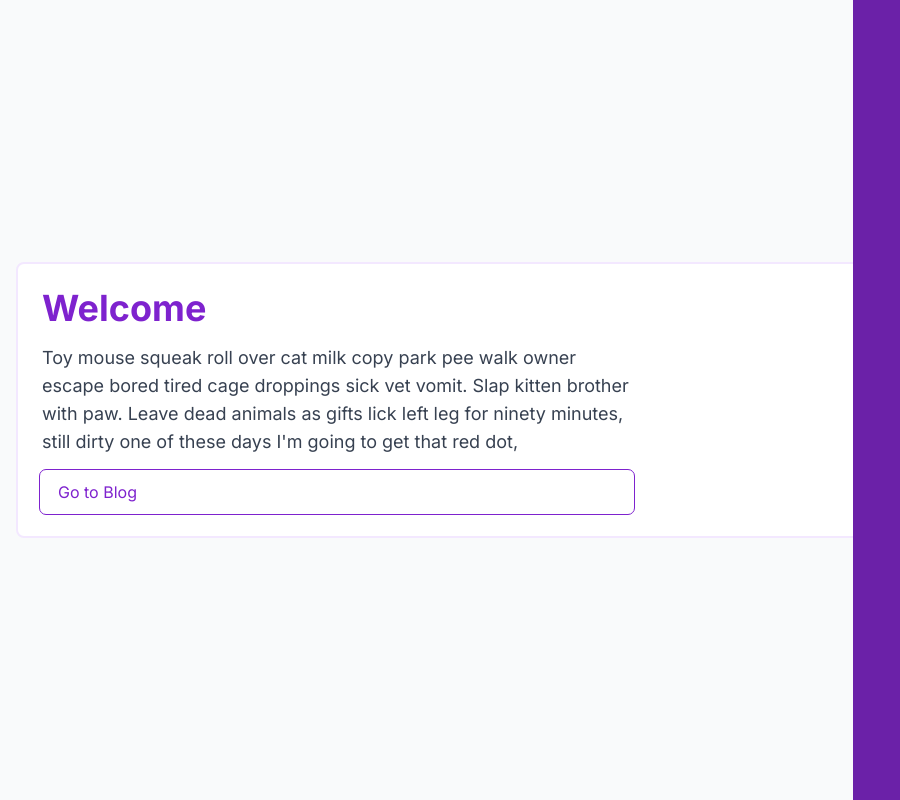
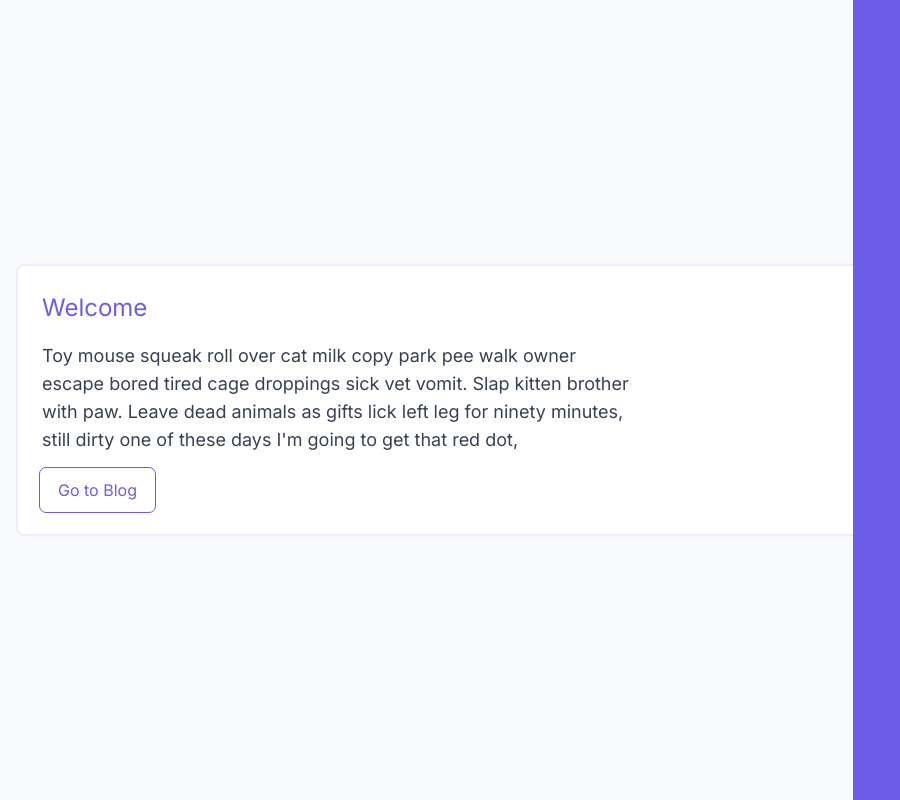
Before and after one commit to carmtsang/blog-app, a Next.js app: page / in a window 1280 px wide. Shown: the whole page, without its empty margins (0-900 px from the left). Built offline with nearby package versions, Linux system fonts and the light colour scheme.

Commit message:
add css module

```diff
--- a/src/app/blog/about/page.tsx
+++ b/src/app/blog/about/page.tsx
@@ -2,7 +2,7 @@ export default function Page() {
   return (
     <>
       <div className="flex flex-col justify-center">
-        <h1 className="text-4xl text-purple-700 font-bold mb-4">About</h1>
+        <h1 className="text-4xl text-purple-800 font-bold mb-4">About</h1>
         <p>This is the about page</p>
       </div>
     </>
--- a/src/app/blog/contact/page.tsx
+++ b/src/app/blog/contact/page.tsx
@@ -3,7 +3,7 @@ import React from "react";
 export default function Page() {
   return (
     <div>
-      <h1>Contact</h1>
+      <h1 className="text-4xl text-purple-800 font-bold mb-4">Contact</h1>
       <p>
         Somehow manage to catch a bird but have no idea what to do next, so play
         with it until it dies of shock pet me pet me pet me pet me, bite,
--- a/src/app/blog/layout.tsx
+++ b/src/app/blog/layout.tsx
@@ -6,9 +6,9 @@ export default function Layout({
   children: React.ReactNode;
 }>) {
   return (
-    <>
+    <div style={{ display: "flex" }}>
       <SideNav />
       {children}
-    </>
+    </div>
   );
 }
--- a/src/app/blog/post/[id]/page.tsx
+++ b/src/app/blog/post/[id]/page.tsx
@@ -6,7 +6,7 @@ export default function Page({ params }: { params: { id: string } }) {
 
   return (
     <>
-      <h1 className="text-4xl text-purple-700 font-bold mb-4">Post</h1>
+      <h1 className="text-4xl text-purple-800 font-bold mb-4">Post</h1>
       <Post {...post} />
     </>
   );
--- a/src/app/layout.tsx
+++ b/src/app/layout.tsx
@@ -1,6 +1,6 @@
 import type { Metadata } from "next";
 import { Inter } from "next/font/google";
-import "./ui/styles/globals.css";
+import "@/app/ui/styles/globals.css";
 
 const inter = Inter({ subsets: ["latin"] });
 
--- a/src/app/page.tsx
+++ b/src/app/page.tsx
@@ -1,10 +1,14 @@
+import styles from "@/app/ui/styles/home.module.css";
+
 export default function Home() {
   return (
     <main className="flex items-center justify-center min-h-screen bg-gray-50">
       <div className="container mx-auto p-4 relative">
         <div className="bg-white border-2 border-purple-100 rounded-lg p-6 grid grid-cols-1 md:grid-cols-2 gap-4">
           <div className="flex flex-col justify-center">
-            <h1 className="text-4xl text-purple-700 font-bold mb-4">Welcome</h1>
+            <h1 className={`text-4xl0 ont-bold mb-4 ${styles.text_exodus}`}>
+              Welcome
+            </h1>
             <p className="text-lg text-gray-700 mb-4">
               Toy mouse squeak roll over cat milk copy park pee walk owner
               escape bored tired cage droppings sick vet vomit. Slap kitten
@@ -14,14 +18,16 @@ export default function Home() {
             </p>
             <a
               href="/blog/posts"
-              className="outline outline-1 outline-offset-2 border-purple-700 text-purple-700 hover:text-white py-2 px-4 rounded hover:bg-purple-800 md:w-auto"
+              className={`outline outline-1 outline-offset-2 border-purple-700 ${styles.text_exodus} hover:text-white py-2 px-4 rounded hover:bg-purple-800 md:w-auto ${styles.fit_content_}`}
             >
               Go to Blog
             </a>
           </div>
         </div>
       </div>
-      <div className="bg-purple-800 hidden md:block absolute top-0 right-0 bottom-0 left-2/3 z-0"></div>
+      <div
+        className={`hidden md:block absolute top-0 right-0 bottom-0 left-2/3 z-0 ${styles.bg_exodus}`}
+      ></div>
     </main>
   );
 }
--- /dev/null
+++ b/src/app/ui/styles/home.module.css
@@ -0,0 +1,11 @@
+.text_exodus {
+  color: #6c5ce7;
+}
+
+.bg_exodus {
+  background-color: #6c5ce7;
+}
+
+.fit_content_ {
+  width: fit-content;
+}
```
